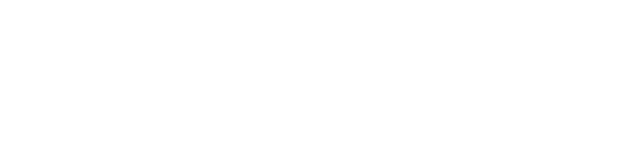
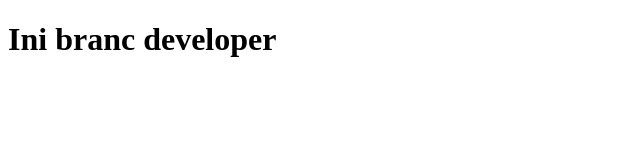
Before and after one commit to Gumarrs/pelatihan, a plain HTML site: page index.html in a window 1280 px wide. Shown: the whole page, without its empty margins (0-640 px from the left). Drawn offline with Linux system fonts and the light colour scheme.

Commit message:
tag h1 developer

```diff
--- a/index.html
+++ b/index.html
@@ -7,5 +7,6 @@
     <title>Document</title>
 </head>
 <body>
+    <h1>Ini branc developer</h1>
 </body>
 </html>
```
